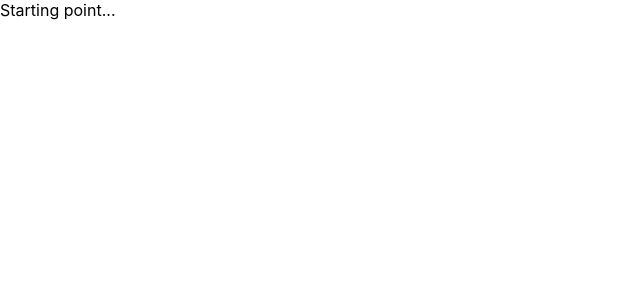
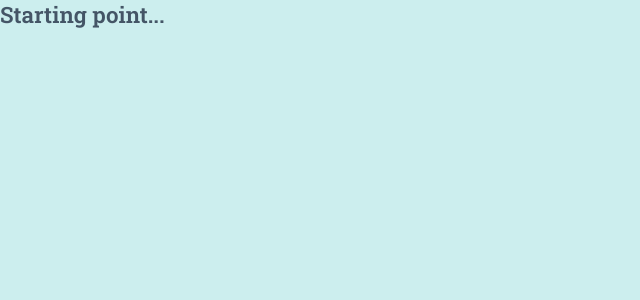
Before and after one commit to RinatValiullov/react-learn-4ront, a React (Create React App) app in the folder project-05/: page / in a window 1280 px wide. Shown: the top 300 px of the page, without its empty margins (0-640 px from the left). Built offline with nearby package versions, Linux system fonts and the light colour scheme.

Commit message:
add global styles

```diff
--- a/project-05/package.json
+++ b/project-05/package.json
@@ -3,6 +3,7 @@
   "version": "0.1.0",
   "private": true,
   "dependencies": {
+    "@steveeeie/react-page-transition": "^1.3.0",
     "@testing-library/jest-dom": "^5.16.4",
     "@testing-library/react": "^13.2.0",
     "@testing-library/user-event": "^13.5.0",
@@ -10,9 +11,14 @@
     "@types/node": "^16.11.36",
     "@types/react": "^18.0.9",
     "@types/react-dom": "^18.0.4",
+    "@types/styled-components": "^5.1.25",
     "react": "^18.1.0",
     "react-dom": "^18.1.0",
+    "react-router": "^6.3.0",
+    "react-router-dom": "^6.3.0",
     "react-scripts": "5.0.1",
+    "react-transition-group": "^4.4.2",
+    "styled-components": "^5.3.5",
     "typescript": "^4.6.4",
     "web-vitals": "^2.1.4"
   },
--- a/project-05/public/index.html
+++ b/project-05/public/index.html
@@ -1,14 +1,12 @@
 <!DOCTYPE html>
 <html lang="en">
+
 <head>
   <meta charset="utf-8" />
   <link rel="icon" href="%PUBLIC_URL%/favicon.ico" />
   <meta name="viewport" content="width=device-width, initial-scale=1" />
   <meta name="theme-color" content="#000000" />
-    <meta
-      name="description"
-      content="Web site created using create-react-app"
-    />
+  <meta name="description" content="Web site created using create-react-app" />
   <link rel="apple-touch-icon" href="%PUBLIC_URL%/logo192.png" />
   <!--
       manifest.json provides metadata used when your web app is installed on a
@@ -24,8 +22,13 @@
       work correctly both with client-side routing and a non-root public URL.
       Learn how to configure a non-root public URL by running `npm run build`.
     -->
+  <link rel="preconnect" href="https://fonts.googleapis.com">
+  <link rel="preconnect" href="https://fonts.gstatic.com" crossorigin>
+  <link href="https://fonts.googleapis.com/css2?family=Roboto+Slab:wght@400;500;600&display=swap"
+    rel="stylesheet">
   <title>React App</title>
 </head>
+
 <body>
   <noscript>You need to enable JavaScript to run this app.</noscript>
   <div id="root"></div>
@@ -40,4 +43,5 @@
       To create a production bundle, use `npm run build` or `yarn build`.
     -->
 </body>
+
 </html>
--- a/project-05/src/App.tsx
+++ b/project-05/src/App.tsx
@@ -1,9 +1,12 @@
-import React from 'react';
-import './App.css';
+import React from "react";
+import { GlobalStyles } from "./components/GlobalStyles";
 
 function App() {
   return (
-    <div className="App">Starting point...</div>
+    <>
+      <GlobalStyles />
+      <div className="App">Starting point...</div>
+    </>
   );
 }
 
--- /dev/null
+++ b/project-05/src/components/GlobalStyles.tsx
@@ -0,0 +1,29 @@
+import { createGlobalStyle } from "styled-components";
+
+const GlobalStyles = createGlobalStyle`
+  html {
+    box-sizing: border-box;
+    height: 100vh;
+  }
+
+  *, *::after, *::before {
+    box-sizing: inherit;
+  }
+
+  body {
+    background-color: #cee;
+    color: #456;
+    font-family: 'Roboto Slab', serif;
+    font-size: 1.4rem;
+    font-weight: 600;
+    height: 100%;
+    margin: 0;
+  }
+
+  a {
+    text-transform: uppercase;
+    text-decoration: none:
+  }
+`;
+
+export { GlobalStyles };
--- a/project-05/src/index.css
+++ /dev/null
@@ -1,13 +0,0 @@
-body {
-  margin: 0;
-  font-family: -apple-system, BlinkMacSystemFont, 'Segoe UI', 'Roboto', 'Oxygen',
-    'Ubuntu', 'Cantarell', 'Fira Sans', 'Droid Sans', 'Helvetica Neue',
-    sans-serif;
-  -webkit-font-smoothing: antialiased;
-  -moz-osx-font-smoothing: grayscale;
-}
-
-code {
-  font-family: source-code-pro, Menlo, Monaco, Consolas, 'Courier New',
-    monospace;
-}
```
Also changed, not shown: project-05/src/index.tsx (+4 -5 lines), project-05/src/App.css (deleted), 1 other file (tests, documents, lock files or other folders). Lines whose indentation alone changed are shown as unchanged.
